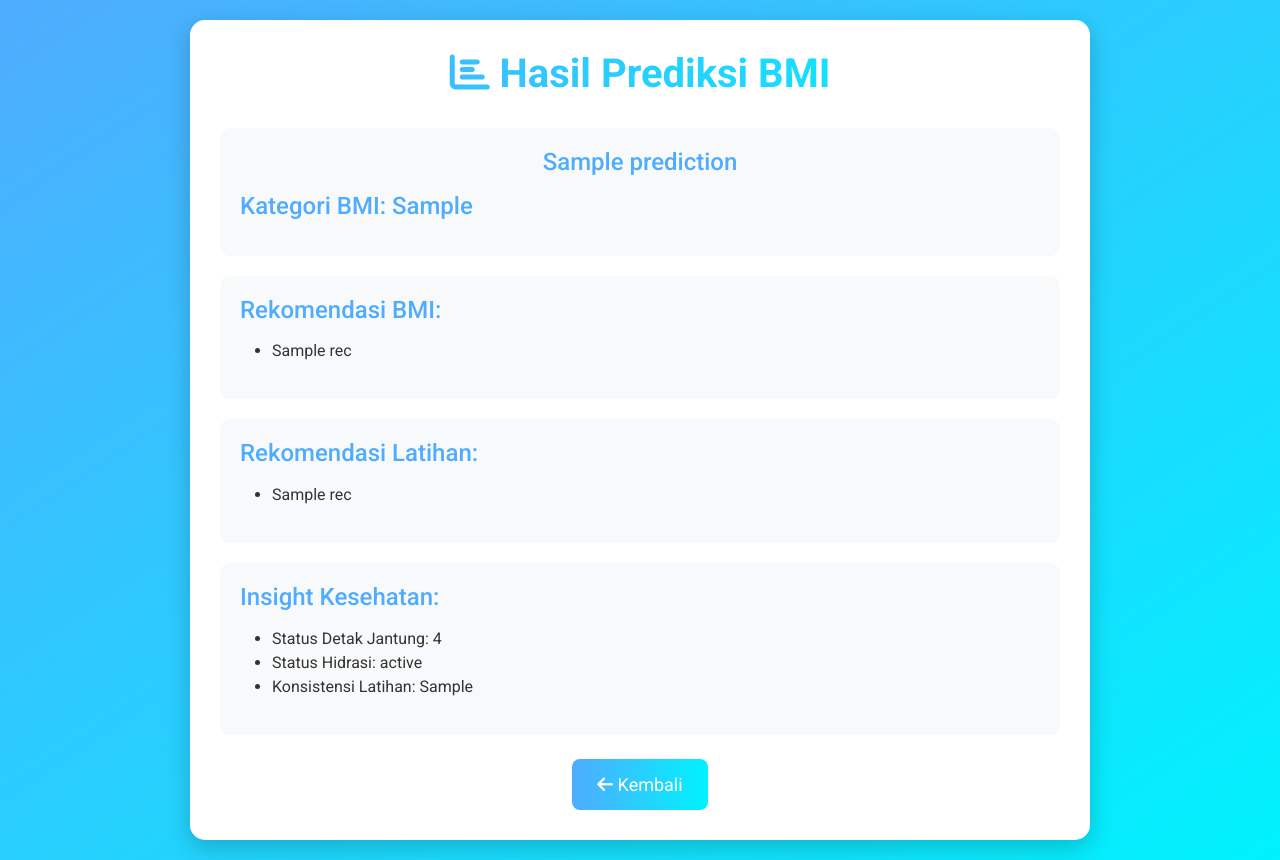
After one commit to AriAnanta/BMI-Prediction, a Flask app: template templates/result.html in a window 1280 px wide. The commit adds this page. Run offline with Flask 3, Linux system fonts and the light colour scheme; the template is opened without the code that fills it: most values are stand-ins (such as "Sample title", 1, 10 or a date in 2020); parts of the project's set-up code (start-up, migrations or seed data) failed here and were passed over.

Commit message:
BMI Prediction Finalisasi

```diff
--- a/app.py
+++ b/app.py
@@ -4,13 +4,13 @@ import numpy as np
 
 app = Flask(__name__)
 
-# Load semua model dan transformer
+# Load semua model dan model scalernya
 with open('linear_model.pkl', 'rb') as f:
     model = pickle.load(f)
 with open('scaler.pkl', 'rb') as f:
     scaler = pickle.load(f)
 
-# Mapping untuk kategori
+# Mapping untuk features yang kaetegori
 gender_mapping = {'Female': 0, 'Male': 1}
 workout_mapping = {'Yoga': 0, 'HIIT': 1, 'Cardio': 2, 'Strength': 3}
 
@@ -79,13 +79,13 @@ def predict():
         if request.is_json:
             data = request.get_json()
         else:
-            # Ambil data dari form
+            # Ambil data dari form di index.html
             data = {
-              'Age': float(request.form['Age']),
+                'Age': float(request.form['Age']),
                 'Gender': request.form['Gender'],
                 'Weight': float(request.form['Weight']),
                 'Height': float(request.form['Height']),
-              'Max_BPM': float(request.form['Max_BPM']),
+                'Max_BPM': float(request.form['Max_BPM']),
                 'Avg_BPM': float(request.form['Avg_BPM']),
                 'Resting_BPM': float(request.form['Resting_BPM']),
                 'Session_Duration': float(request.form['Session_Duration']),
@@ -94,14 +94,14 @@ def predict():
                 'Fat_Percentage': float(request.form['Fat_Percentage']),
                 'Water_Intake': float(request.form['Water_Intake']),
                 'Workout_Frequency': float(request.form['Workout_Frequency']),
-              'Experience_Level': float(request.form['Experience_Level'])
+                'Experience_Level': float(request.form['Experience_Level'])
             }
 
-        # Encode categorical variables menggunakan mapping
+        # Encode categorical variables menggunakan mapping yang sudah di set diatas
         gender_encoded = gender_mapping[data['Gender']]
         workout_encoded = workout_mapping[data['Workout_Type']]
 
-        # Prepare features for scaling
+        # Lakukan scaling pada data features
         features = np.array([
             data['Age'],
             gender_encoded,
@@ -119,7 +119,7 @@ def predict():
             data['Experience_Level']
         ]).reshape(1, -1)
 
-        # Standarisasi datanya dulu
+        # Lakukan standarisasi pada data features
         features_scaled = scaler.transform(features)
 
         # Prediksi BMI nya
@@ -150,13 +150,12 @@ def predict():
                 'health_insights': health_insights
             })
         else:
-            return render_template('index.html',
-                                 prediction=f'Predicted BMI: {predicted_bmi:.2f}',
-                                 bmi_category=bmi_category,
-                                 bmi_recommendations=bmi_recommendations,
-                                 workout_recommendations=workout_recommendations,
-                                 health_insights=health_insights,
-                                 input_data=data)
+            return render_template('result.html',
+                                prediction=f'Predicted BMI: {predicted_bmi:.2f}',
+                                bmi_category=bmi_category,
+                                bmi_recommendations=bmi_recommendations,
+                                workout_recommendations=workout_recommendations,
+                                health_insights=health_insights)
 
     except Exception as e:
         if request.is_json:
@@ -165,7 +164,7 @@ def predict():
                 'message': str(e)
             })
         else:
-            return render_template('index.html', error=str(e))
+            return render_template('error.html', error=str(e))
 
 if __name__ == '__main__':
     app.run(host='0.0.0.0', port=8000, debug=True)
--- a/templates/index.html
+++ b/templates/index.html
@@ -80,7 +80,6 @@
   <body>
     <div class="container">
       <h1><i class="fas fa-heartbeat"></i> BMI Predictor</h1>
-
       {% if error %}
       <div class="alert alert-danger">
         <i class="fas fa-exclamation-triangle"></i> {{ error }}
--- /dev/null
+++ b/templates/result.html
@@ -0,0 +1,116 @@
+<!DOCTYPE html>
+<html lang="en">
+  <head>
+    <meta charset="UTF-8" />
+    <meta name="viewport" content="width=device-width, initial-scale=1.0" />
+    <title>Hasil Prediksi BMI</title>
+    <link
+      href="https://cdn.jsdelivr.net/npm/bootstrap@5.3.0/dist/css/bootstrap.min.css"
+      rel="stylesheet"
+    />
+    <link
+      href="https://cdnjs.cloudflare.com/ajax/libs/font-awesome/6.0.0/css/all.min.css"
+      rel="stylesheet"
+    />
+    <link
+      href="https://fonts.googleapis.com/css2?family=Roboto:wght@400;500;700&display=swap"
+      rel="stylesheet"
+    />
+    <style>
+      body {
+        font-family: "Roboto", sans-serif;
+        background: linear-gradient(to bottom right, #4facfe, #00f2fe);
+        color: #fff;
+        min-height: 100vh;
+        display: flex;
+        justify-content: center;
+        align-items: center;
+        padding: 20px;
+      }
+      .container {
+        max-width: 900px;
+        background-color: #fff;
+        padding: 30px;
+        border-radius: 15px;
+        box-shadow: 0 8px 25px rgba(0, 0, 0, 0.2);
+        color: #333;
+      }
+      .container h1 {
+        background: linear-gradient(to right, #4facfe, #00f2fe);
+        -webkit-background-clip: text;
+        background-clip: text;
+        -webkit-text-fill-color: transparent;
+        text-align: center;
+        margin-bottom: 30px;
+        font-weight: 700;
+      }
+      .btn-primary {
+        background: linear-gradient(to right, #4facfe, #00f2fe);
+        border: none;
+        padding: 12px 25px;
+        font-size: 18px;
+        border-radius: 8px;
+        transition: all 0.3s ease;
+      }
+      .btn-primary:hover {
+        background: linear-gradient(to right, #00f2fe, #4facfe);
+        box-shadow: 0 5px 20px rgba(79, 172, 254, 0.5);
+      }
+      .result-section {
+        background-color: #f8f9fa;
+        padding: 20px;
+        border-radius: 10px;
+        margin-bottom: 20px;
+      }
+      .result-section h4 {
+        color: #4facfe;
+        margin-bottom: 15px;
+      }
+    </style>
+  </head>
+  <body>
+    <div class="container">
+      <h1><i class="fas fa-chart-bar"></i> Hasil Prediksi BMI</h1>
+
+      <div class="result-section">
+        <h4 class="text-center">{{ prediction }}</h4>
+        <h4>Kategori BMI: {{ bmi_category }}</h4>
+      </div>
+
+      <div class="result-section">
+        <h4>Rekomendasi BMI:</h4>
+        <ul>
+          {% for rec in bmi_recommendations %}
+          <li>{{ rec }}</li>
+          {% endfor %}
+        </ul>
+      </div>
+
+      <div class="result-section">
+        <h4>Rekomendasi Latihan:</h4>
+        <ul>
+          {% for rec in workout_recommendations %}
+          <li>{{ rec }}</li>
+          {% endfor %}
+        </ul>
+      </div>
+
+      <div class="result-section">
+        <h4>Insight Kesehatan:</h4>
+        <ul>
+          <li>Status Detak Jantung: {{ health_insights.heart_rate_status }}</li>
+          <li>Status Hidrasi: {{ health_insights.hydration_status }}</li>
+          <li>
+            Konsistensi Latihan: {{ health_insights.workout_consistency }}
+          </li>
+        </ul>
+      </div>
+
+      <div class="text-center mt-4">
+        <a href="{{ url_for('home') }}" class="btn btn-primary">
+          <i class="fas fa-arrow-left"></i> Kembali
+        </a>
+      </div>
+    </div>
+  </body>
+</html>
```
Also changed, not shown: templates/error.html (added, +70 -0 lines).
